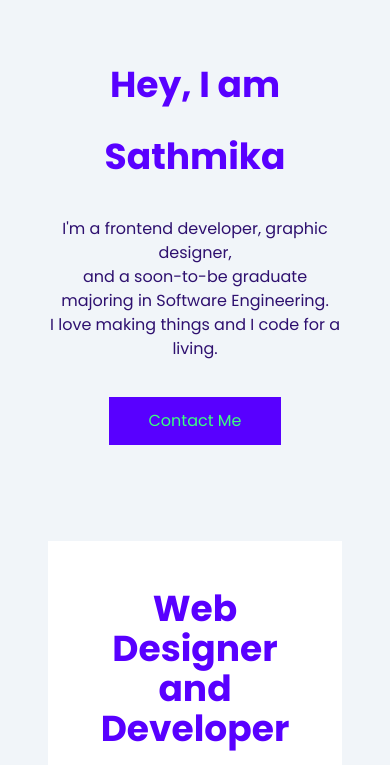
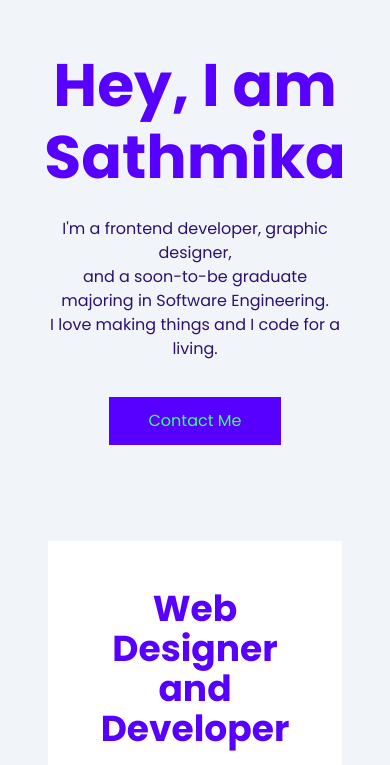
Before and after one commit to Sathmikasenadheera01/Sathmika-personal, a website: page index.html in a window 390 px wide. Shown: the part 79-844 px from the top of the page. Drawn offline with nearby package versions, Linux system fonts and the light colour scheme.

Commit message:
change font size-2

```diff
--- a/index.html
+++ b/index.html
@@ -36,7 +36,7 @@
 
     <!-- main section -->
     <section class="flex flex-col gap-6 justify-center items-center h-96 text-center mt-16" data-aos="fade-up">
-        <h1 class="font-bold text-primary text-4xl md:text-6xl leading-[4.5rem] md:leading-normal">Hey, I am Sathmika</h1>
+        <h1 class="font-bold text-primary text-6xl leading-[4.5rem] md:leading-normal">Hey, I am Sathmika</h1>
         <p class="text-dark-primary">I'm a frontend developer, graphic designer, <br> and a soon-to-be graduate majoring in Software Engineering. <br> I love making things and I code for a living.</p>
         <button class="bg-primary text-secondary py-3 px-10 my-3">
             Contact Me
```
